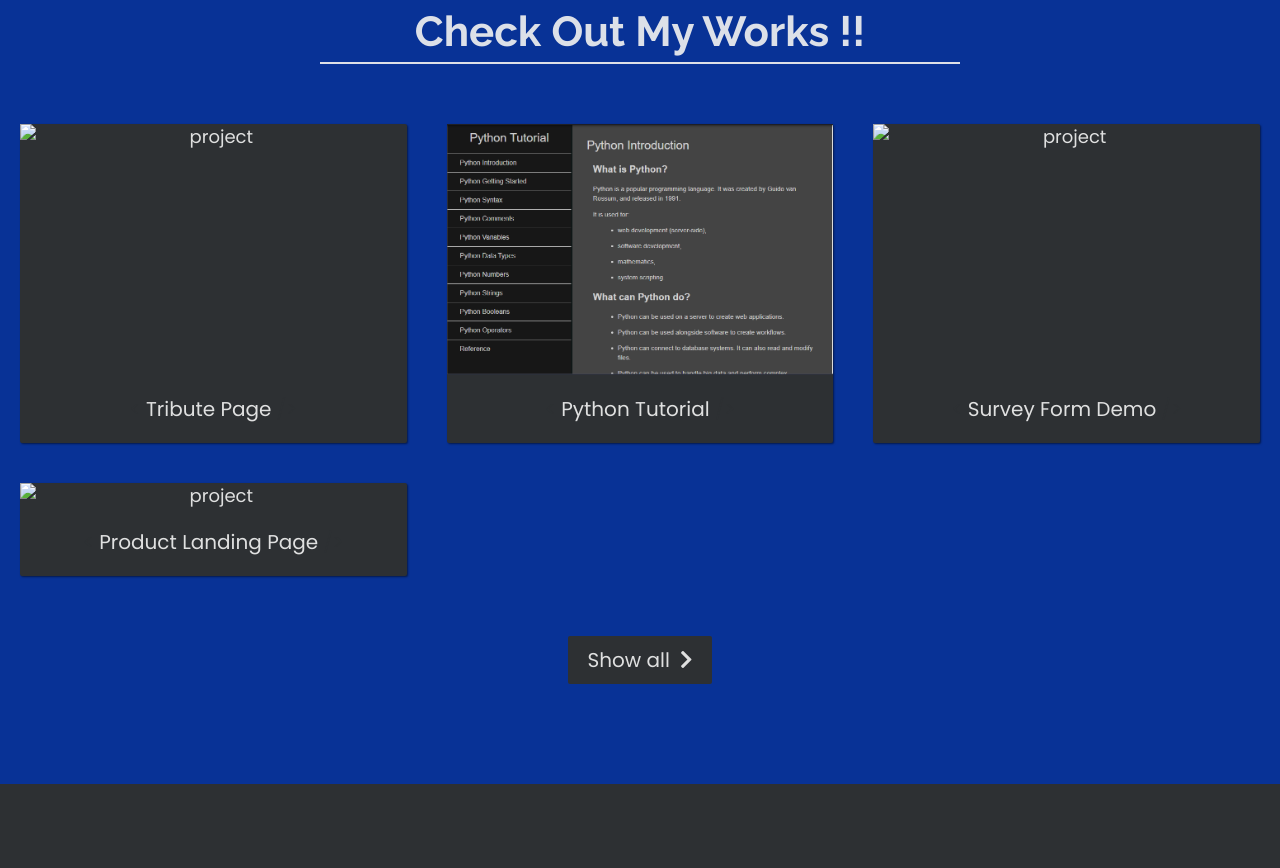
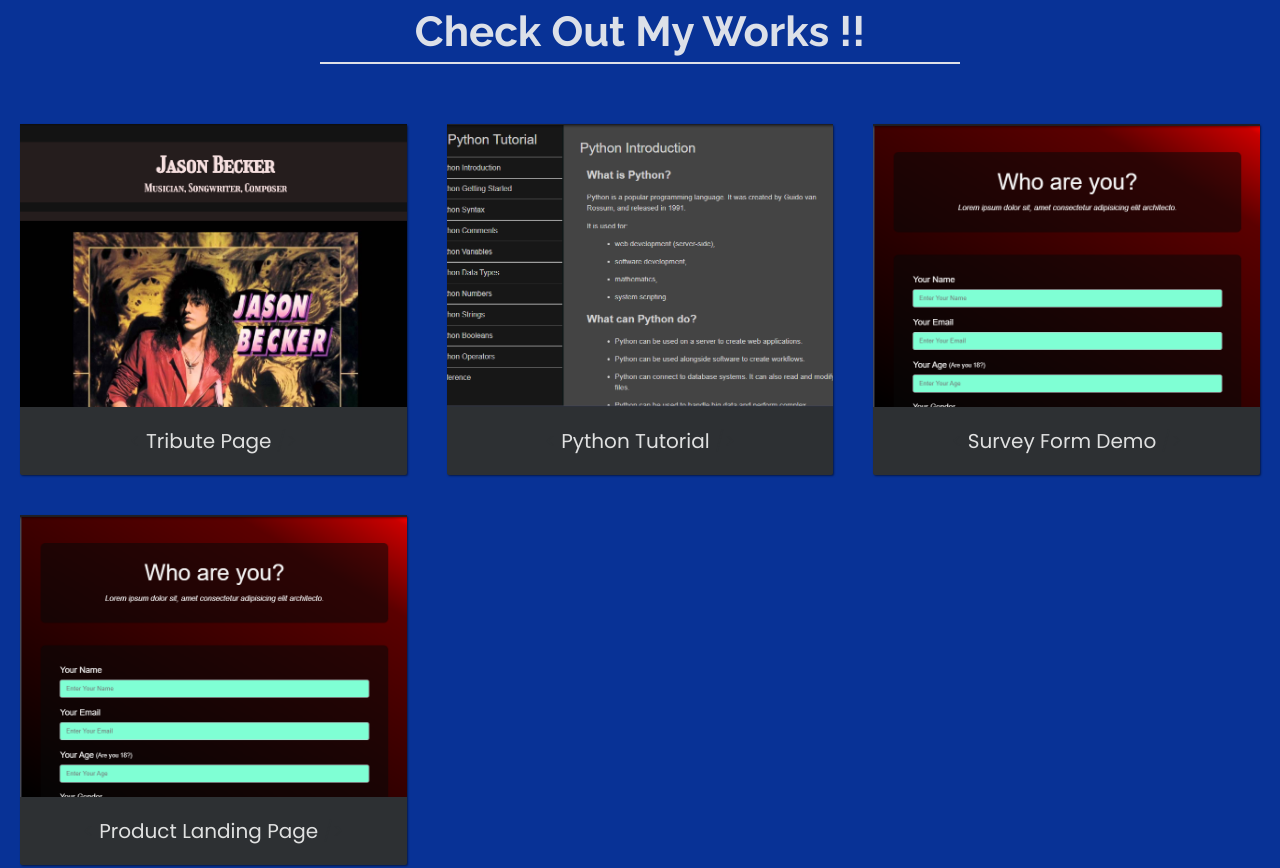
Before and after one commit to chinmoybiswas93/Portfolio-Freecodecamp-Challange, a plain HTML site: page index.html in a window 1280 px wide. Shown: the part 897-1765 px from the top of the page. Drawn offline with Linux system fonts and the light colour scheme; files whose address does not match are found by name.

Commit message:
Update index.html

```diff
--- a/index.html
+++ b/index.html
@@ -54,7 +54,7 @@
   ></a>
   </div>
   <div class="img">
-    <img src="images/myImage.png" alt="Chinmoy Biswas">
+    <img src="/myImage.png" alt="Chinmoy Biswas">
   </div>
 </section>
 
@@ -73,7 +73,7 @@
     >
       <img
         class="project-image"
-        src="images/jason-becker.png"
+        src="/jason-becker.png"
         alt="project"
       />
       <p class="project-title">
@@ -105,7 +105,7 @@
     >
       <img
         class="project-image"
-        src="images/survey-form.png"
+        src="/survey-form.png"
         alt="project"
       />
       <p class="project-title">
@@ -121,7 +121,7 @@
     >
       <img
         class="project-image"
-        src="images/survey-form.png"
+        src="/survey-form.png"
         alt="project"
       />
       <p class="project-title">
```
